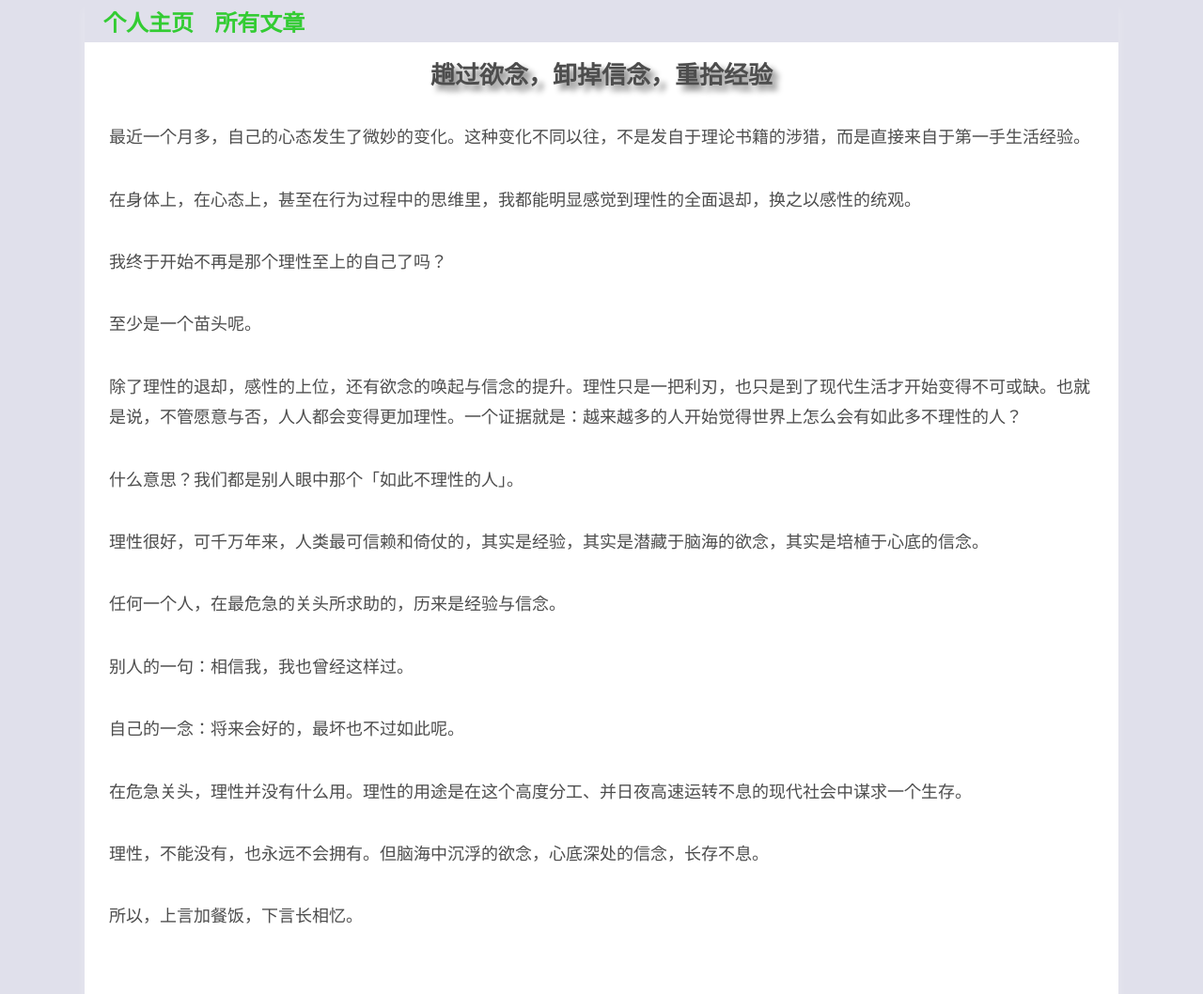
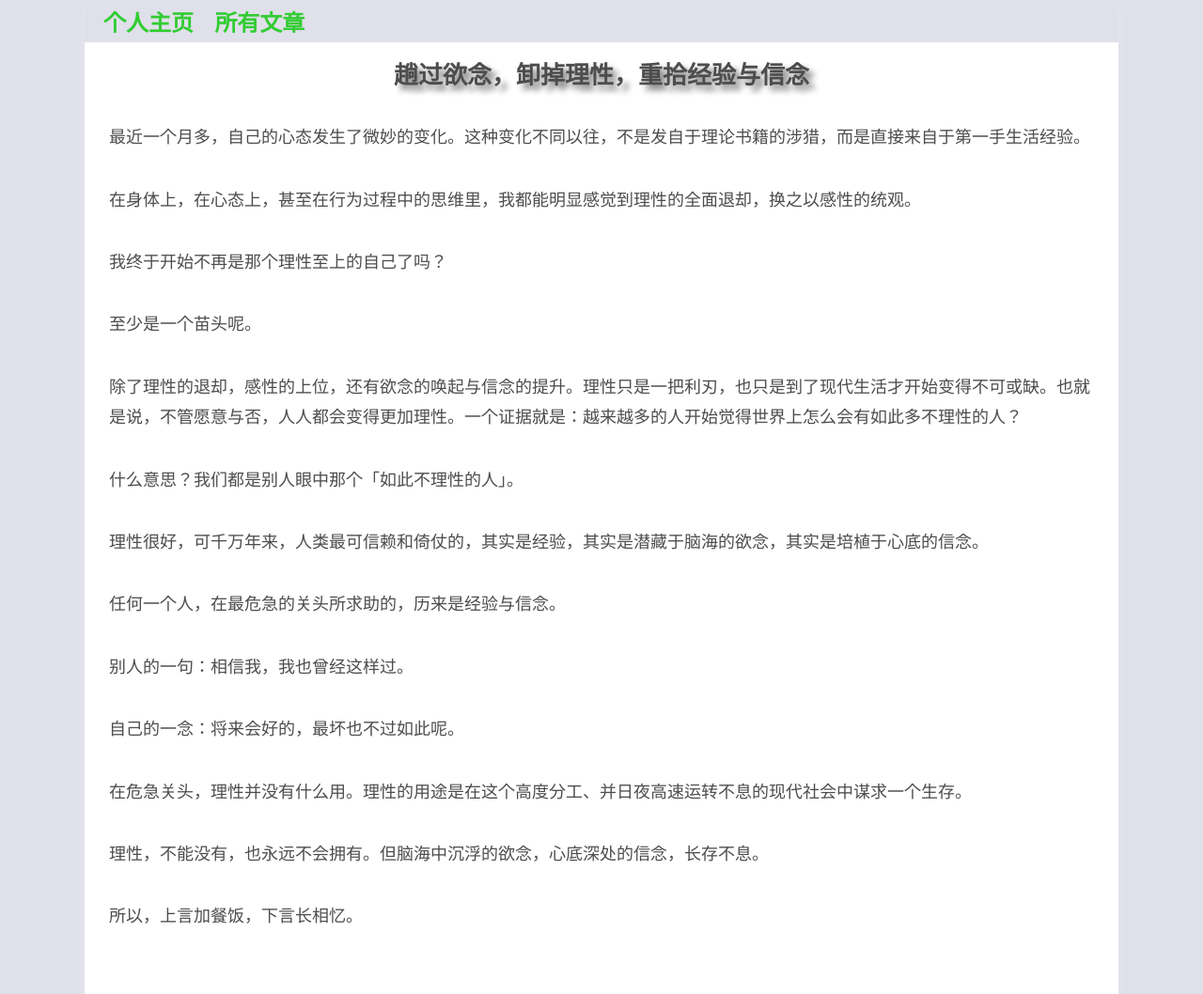
Before and after one commit to xxleyi/xxleyi.github.io, a Jekyll site: the page built from _posts/2017-11-18-趟过欲念，卸掉理性，重拾经验与信念.md, in a window 1280 px wide and 1058 px high. Shown: the whole window at 94% size. Built offline with Jekyll 4.4.1, drawn with Linux system fonts in a browser that asks for light colours.

Commit message:
update a  blog.

```diff
--- a/_posts/2017-11-18-趟过欲念，卸掉理性，重拾经验.md
+++ b/_posts/2017-11-18-趟过欲念，卸掉理性，重拾经验与信念.md
@@ -1,8 +1,8 @@
 ---
-'title': '趟过欲念，卸掉理性，重拾经验'
+'title': '趟过欲念，卸掉理性，重拾经验与信念'
 'date': 2017-11-18
 ---
-# 趟过欲念，卸掉信念，重拾经验
+# 趟过欲念，卸掉理性，重拾经验与信念
 
 最近一个月多，自己的心态发生了微妙的变化。这种变化不同以往，不是发自于理论书籍的涉猎，而是直接来自于第一手生活经验。
 
```
